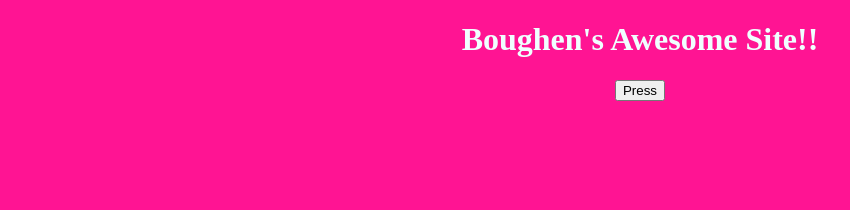
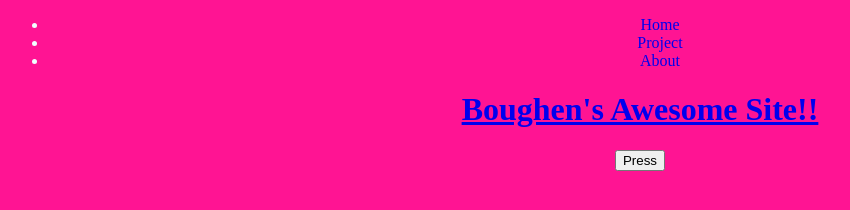
Before and after one commit to theBough/websiteCSC20, a plain HTML site: page index.html in a window 1280 px wide. Shown: the whole page, without its empty margins (0-850 px from the left). Drawn offline with Linux system fonts and the light colour scheme.

Commit message:
Added A Navigation Bar

```diff
--- a/index.html
+++ b/index.html
@@ -7,6 +7,11 @@
     <link href="style.css" rel="stylesheet" type="text/css" />
   </head>
   <body>
+    <ul>
+      <li><a href = "home">Home</a></li>
+      <li><a href = "projects">Project</li>
+      <li><a href = "about">About</li>
+    </ul>
     <h1> Boughen's Awesome Site!!</h1>
     <button id = "myButton" onclick="myFunction()">Press</button>
     <h2 id="answer"></h2>
```
